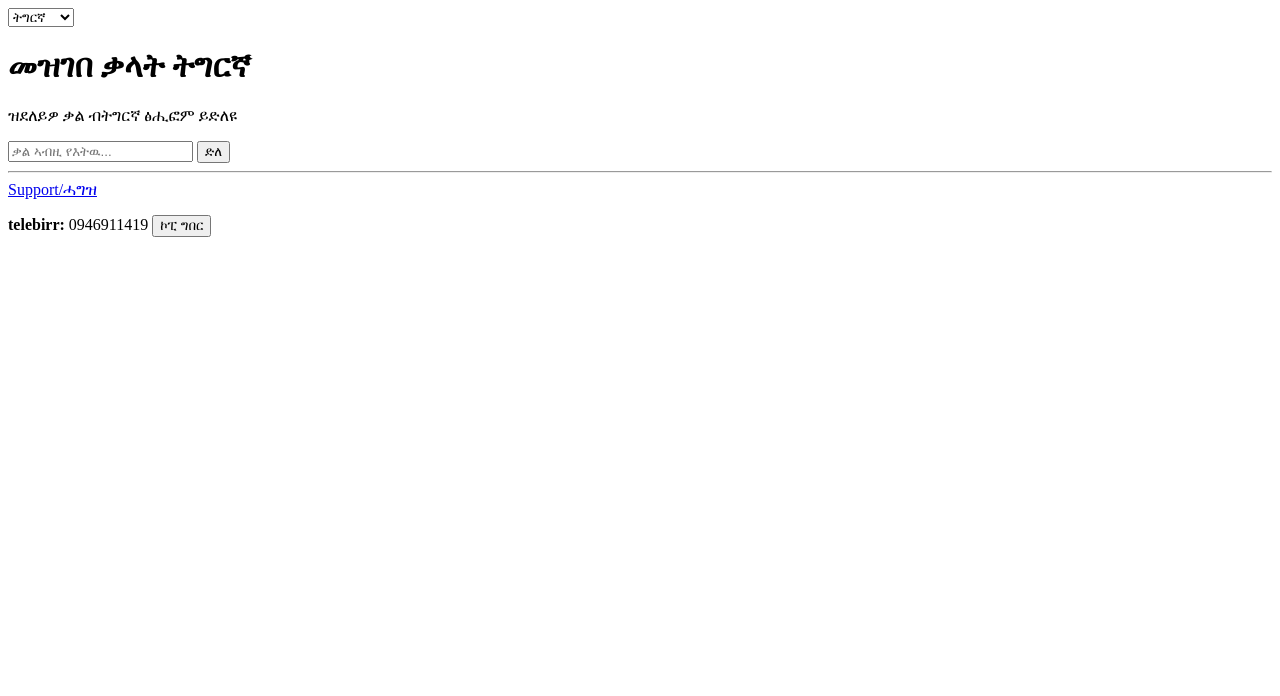
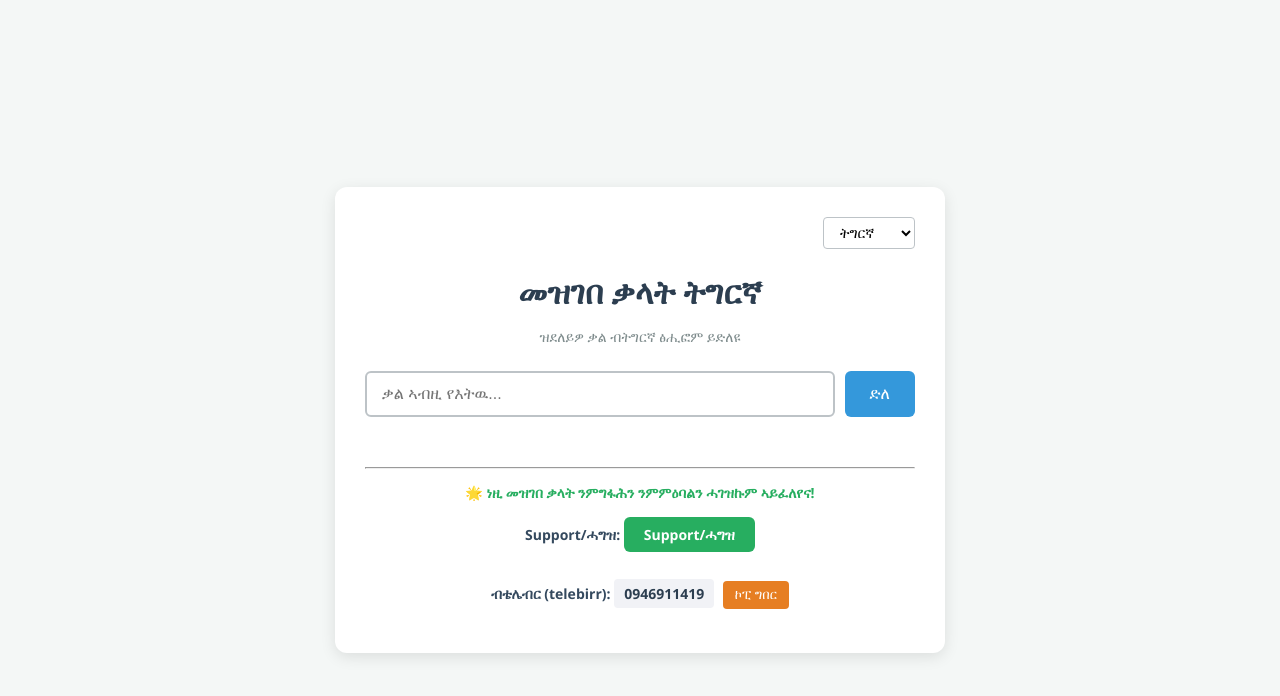
Before and after one commit to Gebreslassie12/-Tigrigna-dictionary, a plain HTML site: page index.html in a window 1280 px wide. Drawn offline with Linux system fonts and the light colour scheme.

Commit message:
Update title and add styling to index.html

```diff
--- a/index.html
+++ b/index.html
@@ -3,10 +3,153 @@
 <head>
     <meta charset="UTF-8">
     <meta name="viewport" content="width=device-width, initial-scale=1.0">
-    <title> መዝገበ ቃላት ትግርኛ</title>
-    <link rel="stylesheet" href="style.css">
+    <title>ትግርኛ መዝገበ ቃላት</title>
     <link rel="manifest" href="manifest.json">
     <meta name="theme-color" content="#3498db">
+
+    <style>
+        body {
+            font-family: 'Segoe UI', Tahoma, Geneva, Verdana, sans-serif;
+            background-color: #f4f7f6;
+            margin: 0;
+            padding: 20px;
+            display: flex;
+            justify-content: center;
+            align-items: center;
+            min-height: 100vh;
+        }
+
+        .dictionary-container {
+            background-color: #ffffff;
+            padding: 30px;
+            border-radius: 12px;
+            box-shadow: 0 4px 15px rgba(0,0,0,0.1);
+            width: 90%;
+            max-width: 550px;
+            text-align: center;
+        }
+
+        .lang-switcher {
+            text-align: right;
+            margin-bottom: 15px;
+        }
+
+        .lang-switcher select {
+            padding: 6px 12px;
+            font-size: 14px;
+            border-radius: 4px;
+            border: 1px solid #bdc3c7;
+            cursor: pointer;
+            background-color: #fff;
+        }
+
+        h1 {
+            color: #2c3e50;
+            margin-bottom: 5px;
+        }
+
+        .subtitle {
+            color: #7f8c8d;
+            font-size: 14px;
+            margin-bottom: 25px;
+        }
+
+        .search-box {
+            display: flex;
+            gap: 10px;
+            margin-bottom: 20px;
+        }
+
+        #searchInput {
+            flex: 1;
+            padding: 12px 15px;
+            font-size: 16px;
+            border: 2px solid #bdc3c7;
+            border-radius: 6px;
+            outline: none;
+        }
+
+        button {
+            padding: 12px 25px;
+            font-size: 16px;
+            background-color: #3498db;
+            color: white;
+            border: none;
+            border-radius: 6px;
+            cursor: pointer;
+        }
+
+        .result-container {
+            text-align: left;
+            margin-top: 20px;
+            max-height: 350px;
+            overflow-y: auto;
+        }
+
+        .word-card {
+            background-color: #f8f9fa;
+            padding: 15px;
+            border-left: 5px solid #3498db;
+            border-radius: 4px;
+            margin-bottom: 12px;
+        }
+
+        .word-title {
+            font-size: 19px;
+            font-weight: bold;
+            color: #2c3e50;
+            margin: 0 0 8px 0;
+        }
+
+        .no-result {
+            color: #e74c3c;
+            font-style: italic;
+            text-align: center;
+        }
+
+        .support-section {
+            margin-top: 30px;
+            font-size: 14px;
+            color: #34495e;
+            text-align: center;
+        }
+
+        .support-title {
+            font-weight: bold;
+            color: #27ae60;
+            margin-bottom: 15px;
+        }
+
+        .code-link {
+            background-color: #27ae60;
+            color: white;
+            padding: 8px 20px;
+            border-radius: 6px;
+            text-decoration: none;
+            font-weight: bold;
+            display: inline-block;
+            margin-bottom: 15px;
+        }
+
+        .code-text {
+            background-color: #f1f2f6;
+            padding: 5px 10px;
+            border-radius: 4px;
+            font-weight: bold;
+            color: #2c3e50;
+        }
+
+        .copy-btn {
+            padding: 6px 12px;
+            font-size: 13px;
+            background-color: #e67e22;
+            color: white;
+            border: none;
+            border-radius: 4px;
+            cursor: pointer;
+            margin-left: 5px;
+        }
+    </style>
 </head>
 <body>
 
@@ -18,7 +161,7 @@
             </select>
         </div>
 
-        <h1 id="mainTitle"> መዝገበ ቃላት ትግርኛ</h1>
+        <h1 id="mainTitle">ትግርኛ መዝገበ ቃላት</h1>
         <p id="subTitle" class="subtitle">ዝደለይዎ ቃል ብትግርኛ ፅሒፎም ይድለዩ</p>
 
         <div class="search-box">
@@ -31,10 +174,13 @@
 
         <div class="support-section">
             <hr>
+            <p id="supportTitle" class="support-title">🌟 ነዚ መዝገበ ቃላት ንምግፋሕን ንምምዕባልን ሓገዝኩም ኣይፈለየና!</p>
+
+            <p><strong id="supportLabel">Support/ሓግዝ:</strong>
                 <a href="tel:*806*0946911419*10%23" class="code-link" id="supportBtn">Support/ሓግዝ</a>
             </p>
 
-            <p><strong id="teleLabel">telebirr:</strong>
+            <p><strong id="teleLabel">ብቴሌብር (telebirr):</strong>
                 <span class="code-text" id="teleNum">0946911419</span>
                 <button id="copyBtn" onclick="copyTelebirr()" class="copy-btn">ኮፒ ግበር</button>
                 <span id="copyFeedback" style="color: #27ae60; display: block; margin-top: 5px; font-size: 11px;"></span>
```
